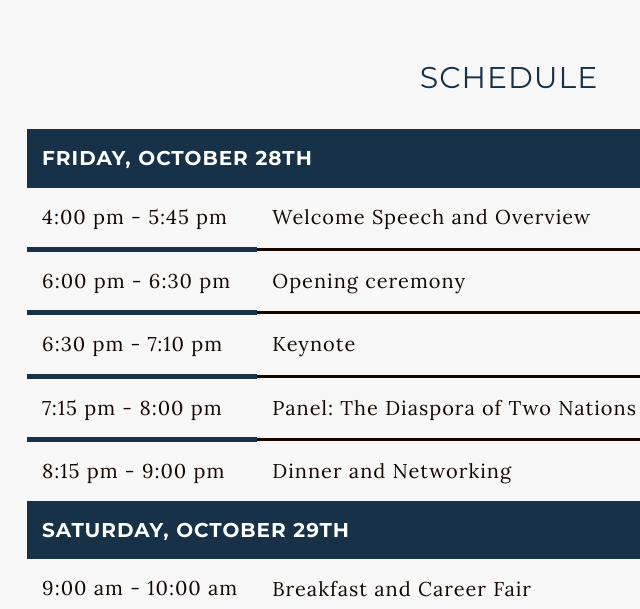
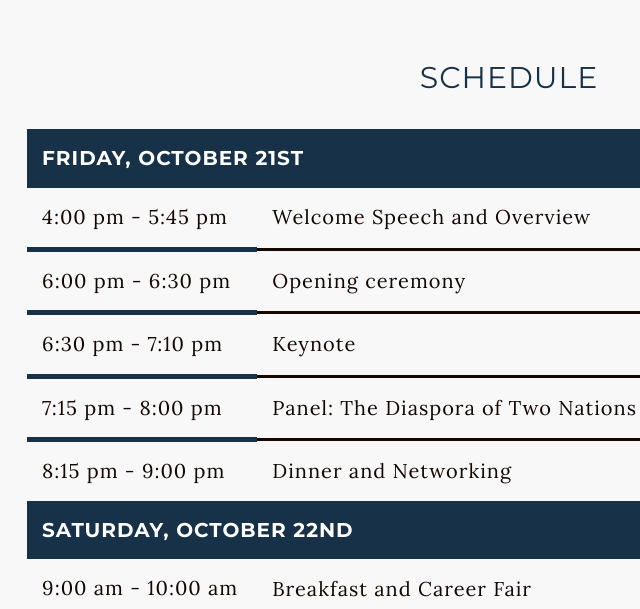
Before and after one commit to shrinidhit/Indo_Pak, a website: page index.html in a window 1280 px wide. Shown: the part 3500-4109 px from the top of the page, 131-771 px from the left. Drawn offline with nearby package versions, Linux system fonts and the light colour scheme; some packages are replaced by stand-ins of ours.

Commit message:
Updated dates

```diff
--- a/index.html
+++ b/index.html
@@ -254,7 +254,7 @@
                 <TABLE>
                     <!-- Day 1 -->
                     <TR>
-                        <th colspan="2" bgcolor='#173148'class="day_title no_border">Friday, October 28th</th>
+                        <th colspan="2" bgcolor='#173148'class="day_title no_border">Friday, October 21st</th>
                     </TR>
                    <TR>
                       <TD class = "no_border">4:00 pm -  5:45 pm</TD>
@@ -278,7 +278,7 @@
                    </TR>
                    <!-- Day 2 -->
                    <TR>
-                        <th colspan="2" bgcolor='#173148' class="day_title no_border">Saturday, October 29th</th>
+                        <th colspan="2" bgcolor='#173148' class="day_title no_border">Saturday, October 22nd</th>
                     </TR>
                    <TR>
                       <TD class = "no_border">9:00 am - 10:00 am</TD>
@@ -309,7 +309,7 @@
                 <TABLE>
                     <!-- Day 1 -->
                     <TR>
-                        <th colspan="2" bgcolor='#173148'class="day_title no_border">Friday, October 28th</th>
+                        <th colspan="2" bgcolor='#173148'class="day_title no_border">Friday, October 21st</th>
                     </TR>
                    <TR>
                       <TD class = "no_border">4- 5:45pm</TD>
@@ -333,7 +333,7 @@
                    </TR>
                    <!-- Day 2 -->
                    <TR>
-                        <th colspan="2" bgcolor='#173148' class="day_title no_border">Saturday, October 29th</th>
+                        <th colspan="2" bgcolor='#173148' class="day_title no_border">Saturday, October 22nd</th>
                     </TR>
                    <TR>
                       <TD class = "no_border">9- 10am</TD>
```
Also changed, not shown: img/Indo_Pak_banner_text.png, 1 other file.
